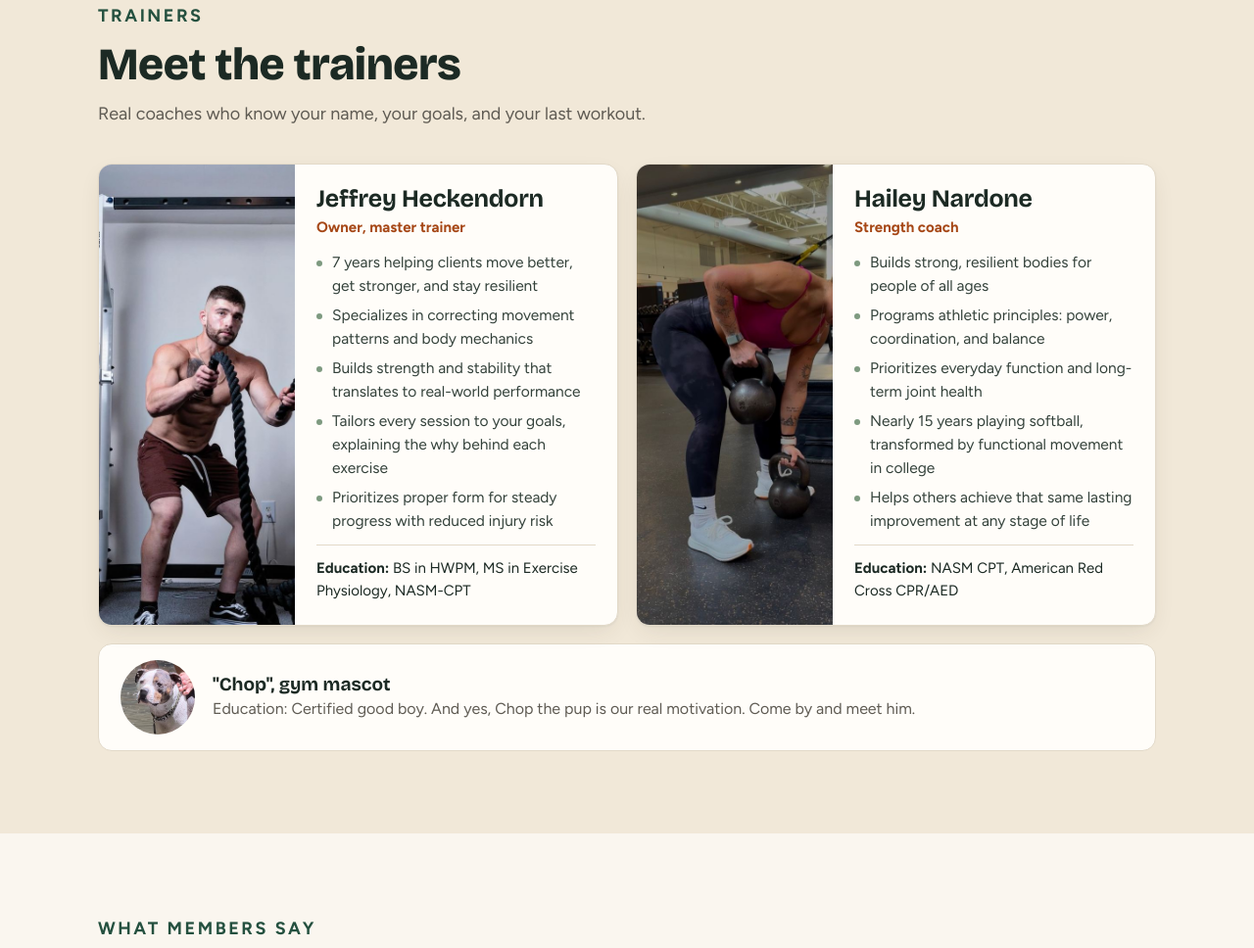
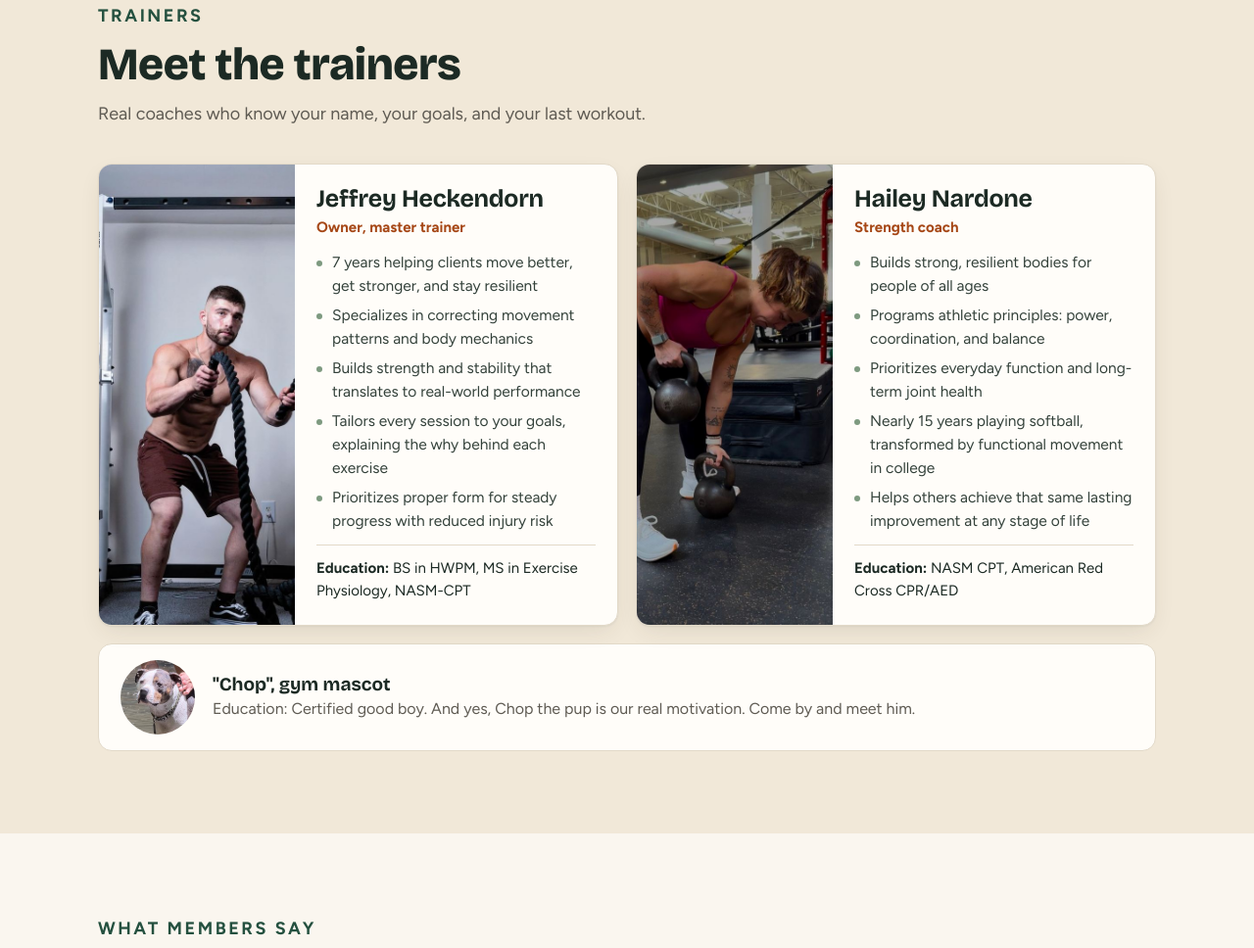
Before and after one commit to DMG159/Jeffrey_website, a plain HTML site: page index.html in a window 1280 px wide. Shown: the part 3334-4302 px from the top of the page at 98% size. Drawn offline with nearby package versions, Linux system fonts and the light colour scheme.

Commit message:
Reframe Hailey's trainer photo to keep her head in view
Co-Authored-By: Claude Fable 5.2 <noreply@anthropic.com>
Claude-Session: https://claude.ai/code/session_01D2PD2ReXdY79AuHGU1M4oe

```diff
--- a/index.html
+++ b/index.html
@@ -517,7 +517,7 @@ footer a:hover{color:#fff}
         </div>
       </article>
       <article class="trainer">
-        <img src="assets/hailey.jpg" alt="Hailey Nardone performing a kettlebell deadlift with two 20kg kettlebells" width="800" height="1066" loading="lazy">
+        <img src="assets/hailey.jpg" alt="Hailey Nardone performing a kettlebell deadlift with two 20kg kettlebells" width="800" height="1066" loading="lazy" style="object-position:100% 22%">
         <div class="body">
           <h3>Hailey Nardone</h3>
           <p class="role">Strength coach</p>
```
